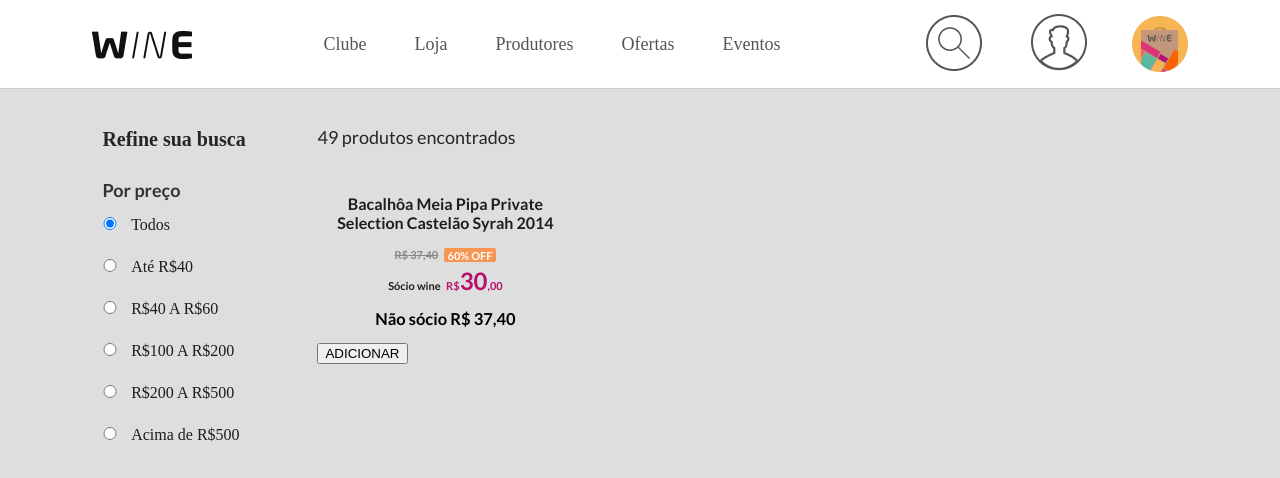
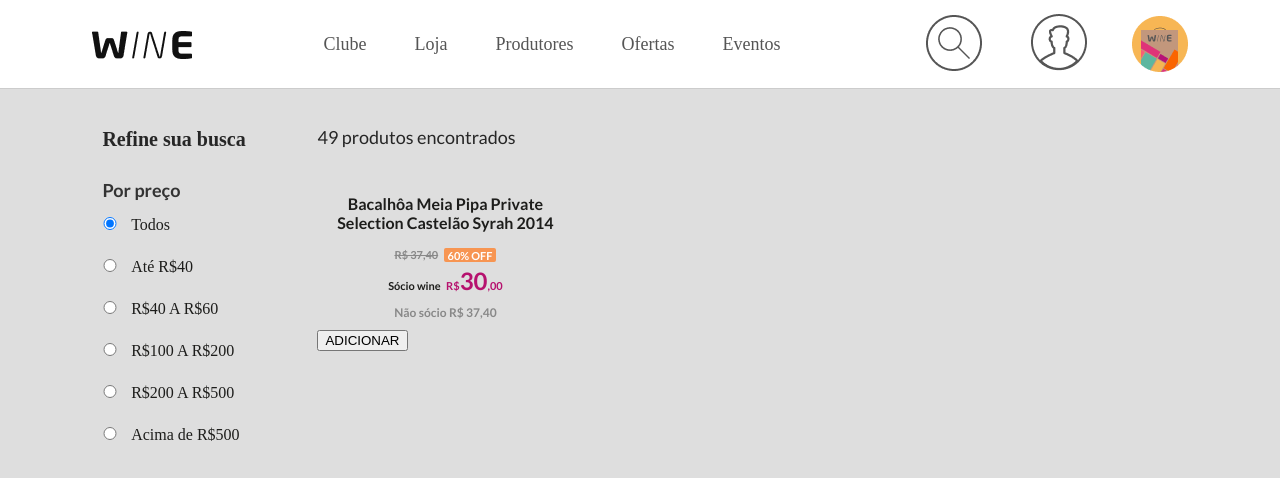
Before and after one commit to MartinGBB/frontend-wine-test, a React (Vite) app: page / in a window 1280 px wide. Shown: the top 478 px of the page. Built offline with nearby package versions, Linux system fonts and the light colour scheme; a web font is replaced by a local one.

Commit message:
style: estilos para o no socio

```diff
--- a/src/components/Cards/styles.ts
+++ b/src/components/Cards/styles.ts
@@ -69,7 +69,12 @@
       color: var(--color-font-slidebar);
 
     };
-  }
+
+    & h2 {
+      color: #888888;
+      font-size: 12px;
+    };
+  };
 `;
 
 export const Currency = styled.span`
```
